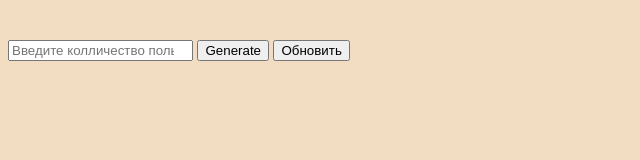
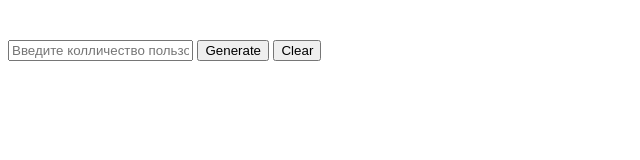
Before and after one commit to lunevArtem/generator, a plain HTML site: page index.html in a window 1280 px wide. Shown: the whole page, without its empty margins (0-640 px from the left). Drawn offline with Linux system fonts and the light colour scheme.

Commit message:
Update index.html

```diff
--- a/index.html
+++ b/index.html
@@ -1,17 +1,33 @@
 <!DOCTYPE html>
 <html lang="en">
-<head>
-  <link rel="stylesheet" href="1.css" />
-  <meta charset="UTF-8">
-  <meta http-equiv="X-UA-Compatible" content="IE=edge">
-  <meta name="viewport" content="width=device-width, initial-scale=1.0">
-  <title>api</title>
-  <script src="api.js"></script>
-</head>
-<body style="background-color: rgb(243, 221, 194);">
-  <input class="form-control" name="count" type="number" value="" placeholder="Введите колличество пользователей" style="margin-top: 2rem;">
-  <button class="btn btn-outline-success" onclick="foo1()" style="margin-top: 1rem;">Generate</button>
-  <button class="btn btn-outline-success" onclick="foo3()" style="margin-top: 1rem;">Обновить</button>
-
-</body>
+  <head>
+    <link rel="stylesheet" href="1.css" />
+    <meta charset="UTF-8" />
+    <meta http-equiv="X-UA-Compatible" content="IE=edge" />
+    <meta name="viewport" content="width=device-width, initial-scale=1.0" />
+    <title>api</title>
+    <script src="API.js"></script>
+  </head>
+    <input
+      class="form-control"
+      name="count"
+      value=""
+      placeholder="Введите колличество пользователей"
+      style="margin-top: 2rem;"
+    />
+    <button
+      class="btn btn-outline-success"
+      onclick="foo1()"
+      style="margin-top: 1rem;"
+    >
+      Generate
+    </button>
+    <button
+      class="btn btn-outline-success"
+      onclick="foo3()"
+      style="margin-top: 1rem;"
+    >
+      Clear
+    </button>
+  </body>
 </html>
```
